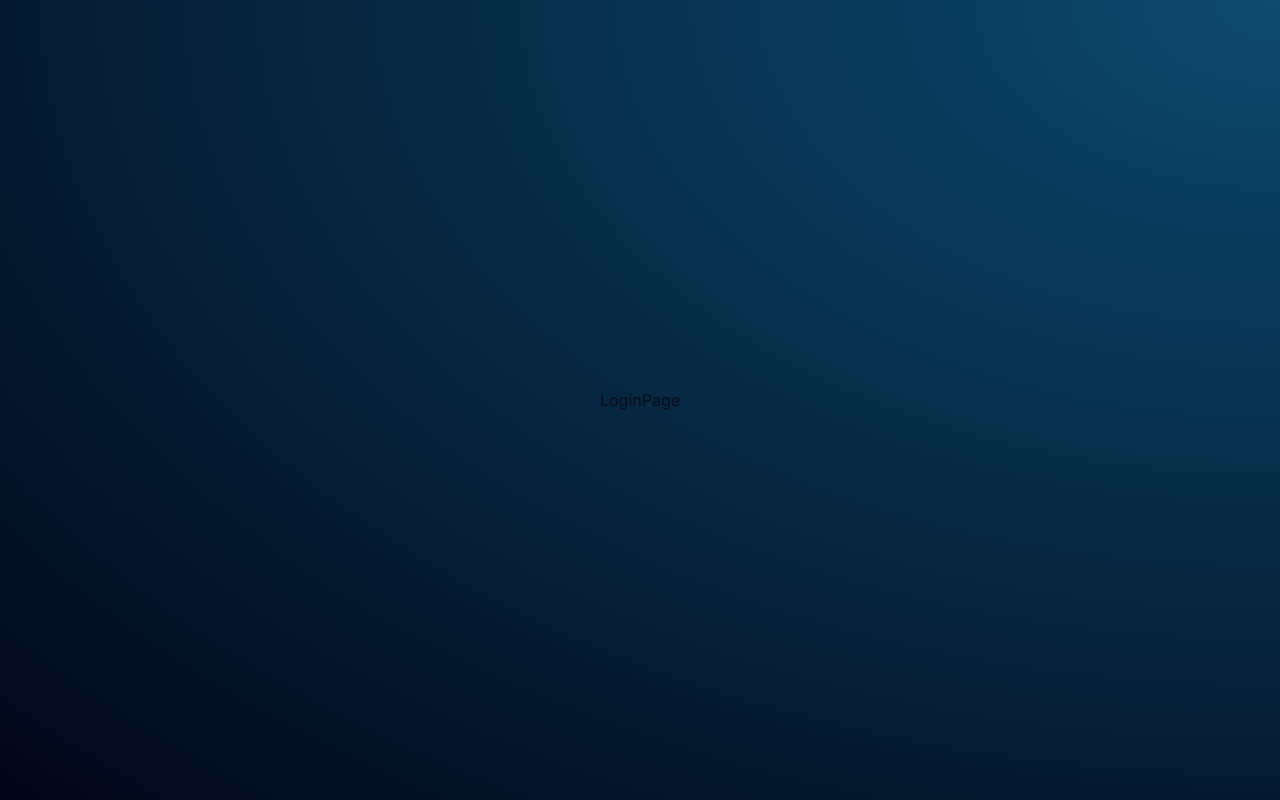
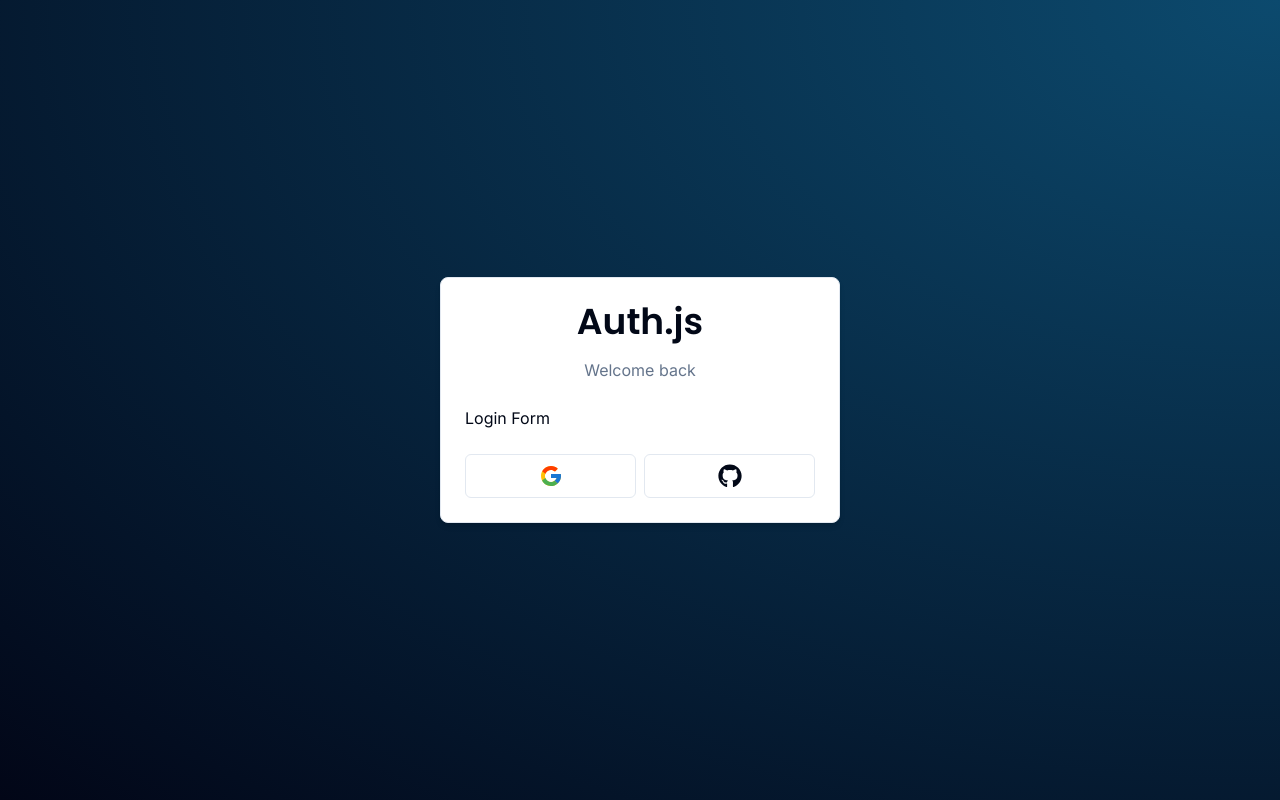
Before and after one commit to Mriganka5137/next-auth-app, a Next.js app: page /auth/login in a window 1280 px wide. Built offline with nearby package versions, Linux system fonts and the light colour scheme.

Commit message:
Add LoginForm component to LoginPage

```diff
--- a/app/auth/login/page.tsx
+++ b/app/auth/login/page.tsx
@@ -1,7 +1,12 @@
+import { LoginForm } from "@/components/auth/login-form";
 import React from "react";
 
 const LoginPage = () => {
-  return <div>LoginPage</div>;
+  return (
+    <div>
+      <LoginForm />
+    </div>
+  );
 };
 
 export default LoginPage;
--- /dev/null
+++ b/components/auth/card-wrapper.tsx
@@ -0,0 +1,42 @@
+import React from "react";
+import {
+  Card,
+  CardContent,
+  CardFooter,
+  CardHeader,
+  CardDescription,
+} from "../ui/card";
+import { Header } from "./header";
+import { Social } from "./social";
+
+interface CardWrapperProps {
+  children: React.ReactNode;
+  headerLabel: string;
+  backButtonLabel: string;
+  backButtonHref: string;
+  showSocial: boolean;
+}
+
+const CardWrapper = ({
+  children,
+  headerLabel,
+  backButtonLabel,
+  backButtonHref,
+  showSocial,
+}: CardWrapperProps) => {
+  return (
+    <Card className="w-[400px] shadow-md ">
+      <CardHeader>
+        <Header label={headerLabel} />
+      </CardHeader>
+      <CardContent>{children}</CardContent>
+      {showSocial && (
+        <CardFooter>
+          <Social />
+        </CardFooter>
+      )}
+    </Card>
+  );
+};
+
+export default CardWrapper;
--- /dev/null
+++ b/components/auth/header.tsx
@@ -0,0 +1,20 @@
+import { cn } from "@/lib/utils";
+import { Poppins } from "next/font/google";
+
+const font = Poppins({
+  subsets: ["latin"],
+  weight: ["600"],
+});
+
+interface HeaderProps {
+  label: string;
+}
+
+export const Header = ({ label }: HeaderProps) => {
+  return (
+    <div className=" w-full flex-col items-center flex gap-y-4 justify-center">
+      <h1 className={cn("text-4xl font-bold", font.className)}>Auth.js</h1>
+      <p className=" text-muted-foreground">{label}</p>
+    </div>
+  );
+};
--- /dev/null
+++ b/components/auth/login-form.tsx
@@ -0,0 +1,15 @@
+import React from "react";
+import CardWrapper from "./card-wrapper";
+
+export const LoginForm = () => {
+  return (
+    <CardWrapper
+      headerLabel="Welcome back"
+      backButtonLabel="Don't have an account?"
+      backButtonHref="/auth/register"
+      showSocial={true}
+    >
+      Login Form
+    </CardWrapper>
+  );
+};
--- /dev/null
+++ b/components/auth/social.tsx
@@ -0,0 +1,28 @@
+"use client";
+import React from "react";
+import { Button } from "../ui/button";
+import { FcGoogle } from "react-icons/fc";
+import { FaGithub } from "react-icons/fa6";
+
+export const Social = () => {
+  return (
+    <div className=" w-full flex gap-x-2 items-center">
+      <Button
+        size="lg"
+        variant="outline"
+        onClick={() => {}}
+        className=" w-full"
+      >
+        <FcGoogle className=" w-6 h-6" />
+      </Button>
+      <Button
+        size="lg"
+        variant="outline"
+        onClick={() => {}}
+        className=" w-full"
+      >
+        <FaGithub className=" w-6 h-6" />
+      </Button>
+    </div>
+  );
+};
--- /dev/null
+++ b/components/ui/card.tsx
@@ -0,0 +1,79 @@
+import * as React from "react"
+
+import { cn } from "@/lib/utils"
+
+const Card = React.forwardRef<
+  HTMLDivElement,
+  React.HTMLAttributes<HTMLDivElement>
+>(({ className, ...props }, ref) => (
+  <div
+    ref={ref}
+    className={cn(
+      "rounded-lg border bg-card text-card-foreground shadow-sm",
+      className
+    )}
+    {...props}
+  />
+))
+Card.displayName = "Card"
+
+const CardHeader = React.forwardRef<
+  HTMLDivElement,
+  React.HTMLAttributes<HTMLDivElement>
+>(({ className, ...props }, ref) => (
+  <div
+    ref={ref}
+    className={cn("flex flex-col space-y-1.5 p-6", className)}
+    {...props}
+  />
+))
+CardHeader.displayName = "CardHeader"
+
+const CardTitle = React.forwardRef<
+  HTMLParagraphElement,
+  React.HTMLAttributes<HTMLHeadingElement>
+>(({ className, ...props }, ref) => (
+  <h3
+    ref={ref}
+    className={cn(
+      "text-2xl font-semibold leading-none tracking-tight",
+      className
+    )}
+    {...props}
+  />
+))
+CardTitle.displayName = "CardTitle"
+
+const CardDescription = React.forwardRef<
+  HTMLParagraphElement,
+  React.HTMLAttributes<HTMLParagraphElement>
+>(({ className, ...props }, ref) => (
+  <p
+    ref={ref}
+    className={cn("text-sm text-muted-foreground", className)}
+    {...props}
+  />
+))
+CardDescription.displayName = "CardDescription"
+
+const CardContent = React.forwardRef<
+  HTMLDivElement,
+  React.HTMLAttributes<HTMLDivElement>
+>(({ className, ...props }, ref) => (
+  <div ref={ref} className={cn("p-6 pt-0", className)} {...props} />
+))
+CardContent.displayName = "CardContent"
+
+const CardFooter = React.forwardRef<
+  HTMLDivElement,
+  React.HTMLAttributes<HTMLDivElement>
+>(({ className, ...props }, ref) => (
+  <div
+    ref={ref}
+    className={cn("flex items-center p-6 pt-0", className)}
+    {...props}
+  />
+))
+CardFooter.displayName = "CardFooter"
+
+export { Card, CardHeader, CardFooter, CardTitle, CardDescription, CardContent }
--- a/package.json
+++ b/package.json
@@ -16,6 +16,7 @@
     "next": "14.1.0",
     "react": "^18",
     "react-dom": "^18",
+    "react-icons": "^5.0.1",
     "tailwind-merge": "^2.2.1",
     "tailwindcss-animate": "^1.0.7"
   },
```
Also changed, not shown: 1 other file (tests, documents, lock files or other folders).
